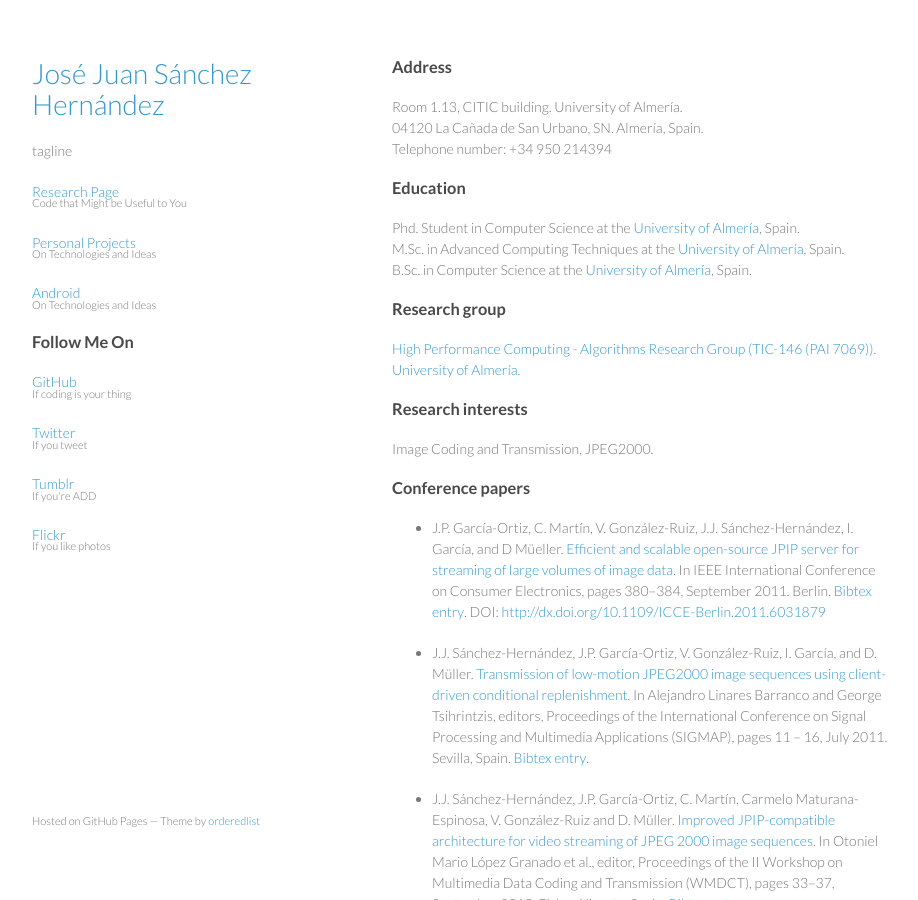
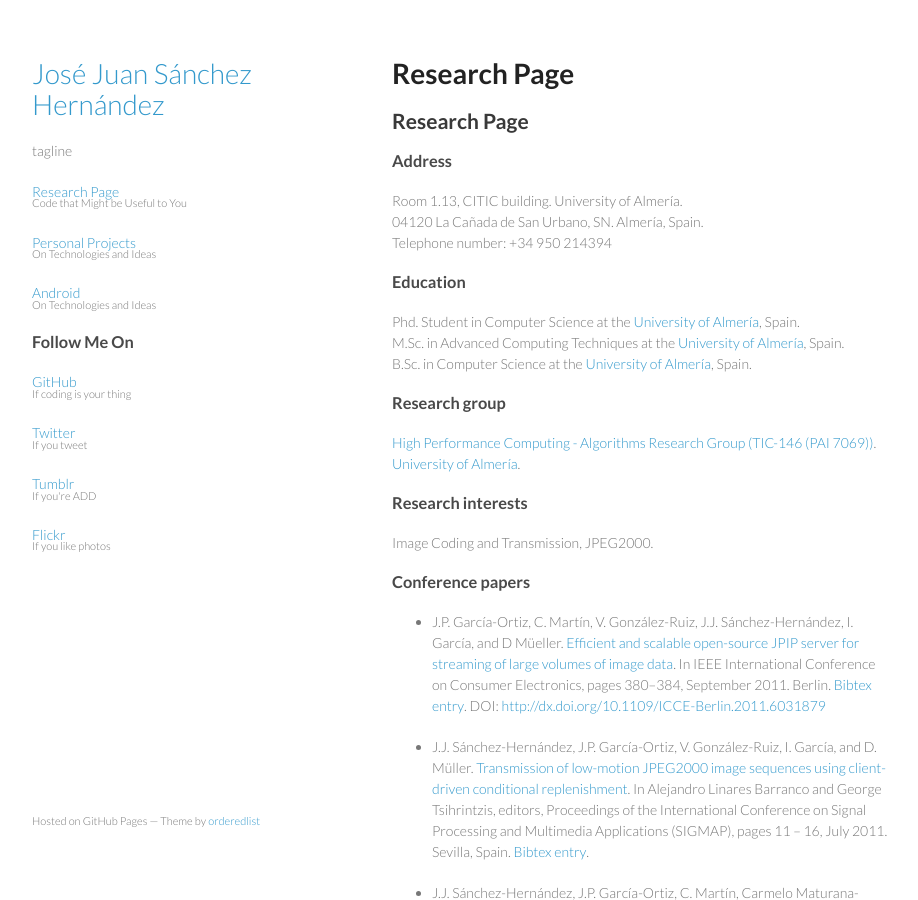
Before and after one commit to josejuansanchez/josejuansanchez.github.io, a Jekyll site: the page built from researchpage.html, in a window 1280 px wide and 900 px high. Shown: the whole window, without its empty margins (178-1096 px from the left). Built offline with Jekyll 4.4.1, drawn with Linux system fonts in a browser that asks for light colours.

Commit message:
Changes in research.html

```diff
--- a/researchpage.html
+++ b/researchpage.html
@@ -2,6 +2,9 @@
 layout: default
 title: Research Page
 ---
+
+<h1>Research Page</h1>
+<h2>Research Page</h2>
 
 <h3>
 <a name="address" class="anchor" href="#address"><span class="octicon octicon-link"></span></a>Address</h3>
```
